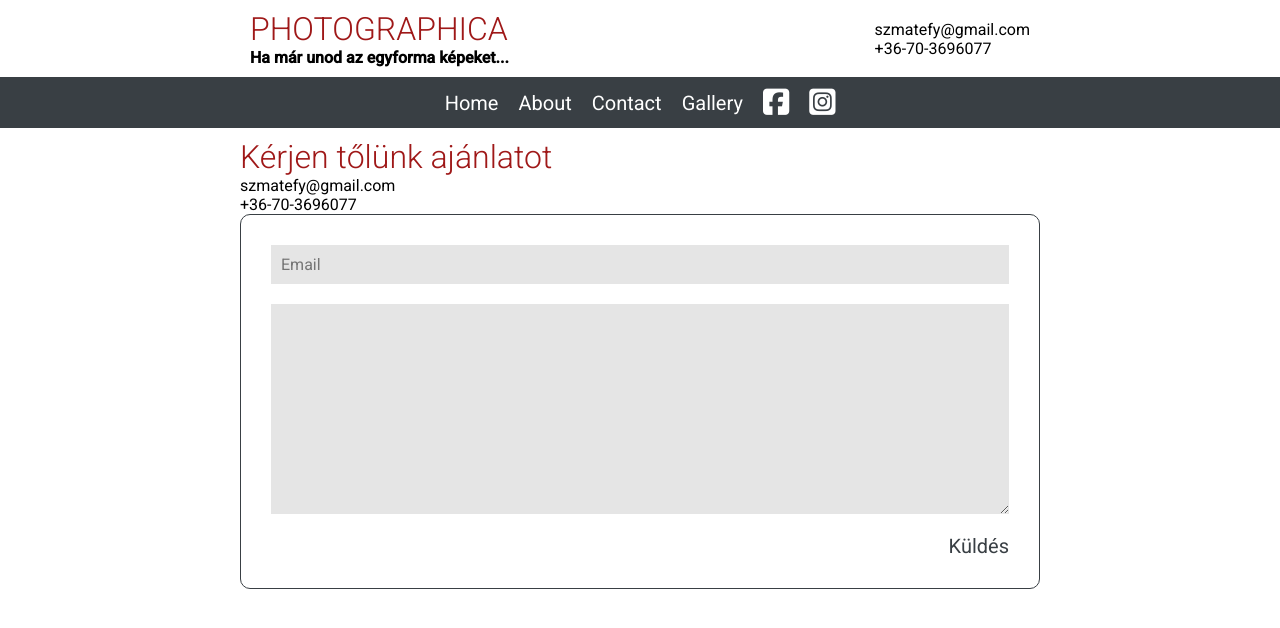
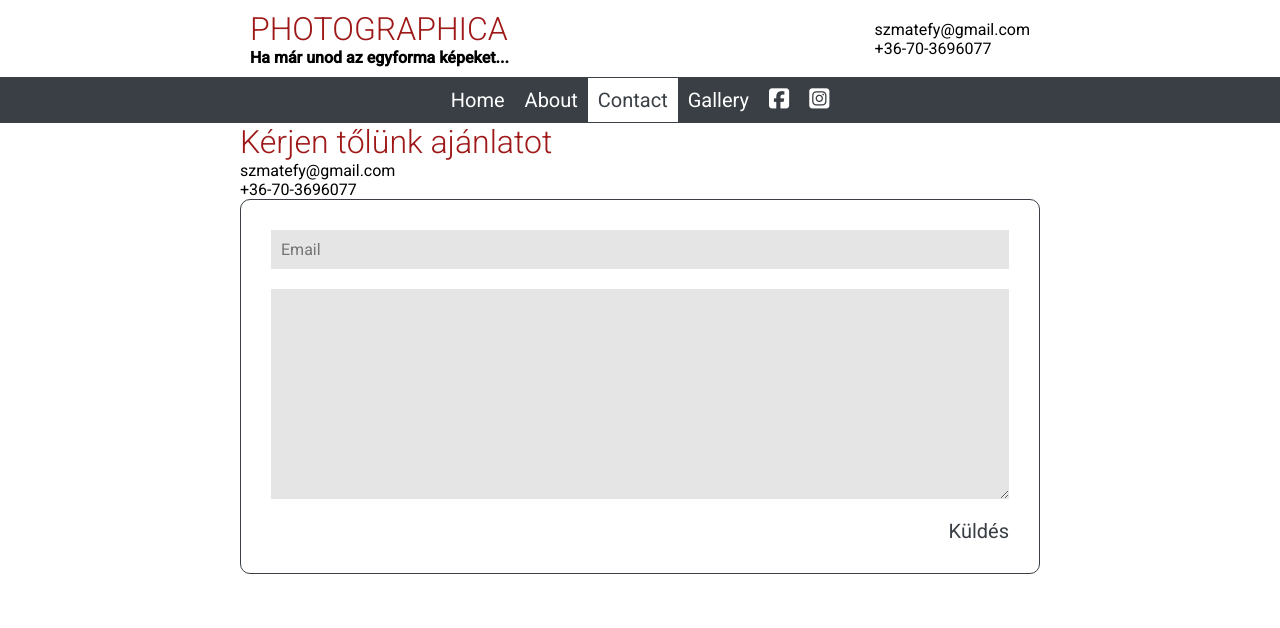
Before and after one commit to robertvari/StylusPhoto-210227, a Django app: page /contact/ in a window 1280 px wide. Shown: the top 628 px of the page. Run offline with Django 3.2, Linux system fonts and the light colour scheme; some libraries are stand-ins or nearby versions.

Commit message:
Highlight active menu buttons

```diff
--- a/static/css/gallery.css
+++ b/static/css/gallery.css
@@ -5,7 +5,7 @@
 
 .gallery-layout .menu {
     position: sticky;
-    top: 51px;
+    top: 44px;
     background-color: white;
     z-index: 10;
 
@@ -14,7 +14,7 @@
     margin: 0 0 10px 0;
 }
 
-.menu a {
+.category-button {
     padding: 10px;
     background-color: transparent;
     color: #393f44;
@@ -23,7 +23,12 @@
     transition: background-color 0.3s, color 0.3s;
 }
 
-.menu a:hover{
+.category-button:hover{
+    background-color: #393f44;
+    color: white;
+}
+
+.gallery-layout .active {
     background-color: #393f44;
     color: white;
 }
--- a/static/css/main.css
+++ b/static/css/main.css
@@ -22,5 +22,5 @@ h1, h2, h3{
 
 .content-container{
     max-width: 800px;
-    margin: 10px auto;
+    margin: 0 auto;
 }
--- a/static/css/navbar.css
+++ b/static/css/navbar.css
@@ -4,19 +4,24 @@
     z-index: 10;
 
     background-color: #393f44;
-    padding: 10px;
     display: flex;
     justify-content: center;
     align-items: center;
+    border-bottom: 1px solid #393f44;
 }
 
-.navbar a {
+.nav-button {
     color: white;
     font-size: 20px;
     text-decoration: none;
-    padding: 0 10px;
+    padding: 10px 10px;
 }
 
-.navbar i{
-    font-size: 30px;
+.nav-button i{
+    font-size: 23px;
 }
+
+.active {
+    background-color: white;
+    color: #393f44;
+}
--- a/templates/_base.html
+++ b/templates/_base.html
@@ -19,7 +19,6 @@
 
     {% include "_menu.html" %}
 
-
     <div class="content-container">
         {% block body %}
         {% endblock body %}
--- a/templates/_menu.html
+++ b/templates/_menu.html
@@ -1,14 +1,14 @@
 <div class="navbar">
-    <a href="/">Home</a>
-    <a href="/about/">About</a>
-    <a href="/contact/">Contact</a>
-    <a href="/gallery/">Gallery</a>
+    <a href="/" class="nav-button {% if request.path == '/' %}active{% endif %}">Home</a>
+    <a href="/about/" class="nav-button {% if request.path == '/about/' %}active{% endif %}">About</a>
+    <a href="/contact/" class="nav-button {% if request.path == '/contact/' %}active{% endif %}">Contact</a>
+    <a href="/gallery/" class="nav-button {% if request.path == '/gallery/' %}active{% endif %}">Gallery</a>
 
-    <a href="">
+    <a href="" class="nav-button">
         <i class="fab fa-facebook-square"></i>
     </a>
 
-    <a href="">
+    <a href="" class="nav-button">
         <i class="fab fa-instagram-square"></i>
     </a>
 </div>
--- a/templates/gallery.html
+++ b/templates/gallery.html
@@ -6,7 +6,7 @@
     <div class="gallery-layout">
         <div class="menu">
             {% for category in categories %}
-                <a href="">{{ category }}</a>
+                <a href="/gallery/?category={{ category }}" class="category-button {% if request.GET.category == category %}active{% endif %}">{{ category }}</a>
             {% endfor %}
         </div>
 
```
